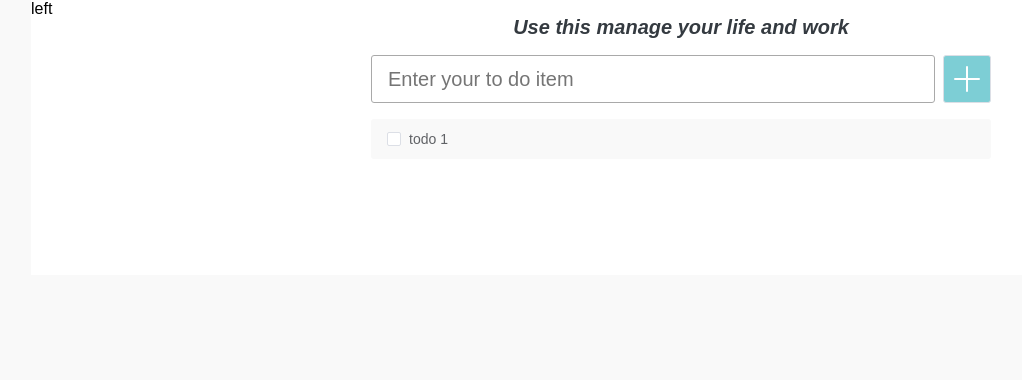
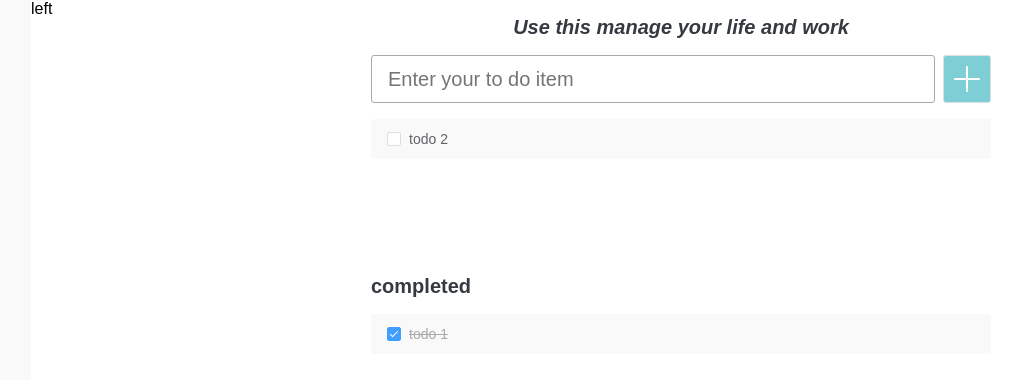
Before and after one commit to zhangMiaoLearning/vue-demo, a Vue app: page / in a window 1280 px wide. Shown: the top 380 px of the page, without its empty margins (109-1131 px from the left). Built offline with nearby package versions, Linux system fonts and the light colour scheme.

Commit message:
feat:completed list

```diff
--- a/package.json
+++ b/package.json
@@ -17,6 +17,7 @@
   "dependencies": {
     "@element-plus/icons-vue": "^2.1.0",
     "element-plus": "^2.3.5",
+    "less": "^4.1.3",
     "pinia": "^2.0.36",
     "vue": "^3.3.2",
     "vue-router": "^4.2.0"
--- a/src/App.vue
+++ b/src/App.vue
@@ -4,6 +4,7 @@
     <div class="right">
       <ListHeader @addTodoItem="addItem"/>
       <TodoList :todoList="todoList" @deleteItem="deleteItem" />
+      <CompletedList :todoList="todoList"/>
     </div>
   </div>
 </template>
@@ -20,8 +21,10 @@ const todoList = ref([
 const addItem = (newItem: string) => {
   const length = todoList.value.length
   if (newItem.trim()) {
-    todoList.value.push({ id: length + 1, name: newItem, status: true })
+    todoList.value.push({ id: length + 1, name: newItem, status: false })
   }
+  console.log(todoList.value);
+
 }
 
 const deleteItem = (id: number) => {
@@ -33,6 +36,7 @@ const deleteItem = (id: number) => {
 <style scoped>
 .content {
   width: 1000px;
+  height: 100vh;
   background-color: white;
 }
 .right {
--- a/src/components.d.ts
+++ b/src/components.d.ts
@@ -9,6 +9,8 @@ export {}
 
 declare module '@vue/runtime-core' {
   export interface GlobalComponents {
+    Completed: typeof import('./components/Completed.vue')['default']
+    CompletedList: typeof import('./components/CompletedList.vue')['default']
     ElButton: typeof import('element-plus/es')['ElButton']
     ElCheckbox: typeof import('element-plus/es')['ElCheckbox']
     ElCheckboxGroup: typeof import('element-plus/es')['ElCheckboxGroup']
--- /dev/null
+++ b/src/components/CompletedList.vue
@@ -0,0 +1,51 @@
+<template>
+    <div class="title">completed</div>
+    <div class="list">
+        <div v-for="item in props.todoList">
+          <div v-show="item.status" class="list-item">
+            <el-checkbox class="checkbox" :key="item.id" :label="item.name" v-model="item.status"/>
+          </div>
+        </div>
+    </div>
+  </template>
+  <script setup lang="ts">
+  const props = defineProps<{
+    todoList: { id: number; name: string; status: boolean }[]
+  }>()
+  </script>
+  <style scoped lang="less">
+  .title {
+    font-weight: bold;
+    font-size: 20px;
+    margin: 0 40px;
+    color: #343a40;
+  }
+  /deep/ .el-checkbox__input.is-checked + .el-checkbox__label {
+    color: #a9a9a9;
+    text-decoration: line-through;
+  }
+  .list {
+    padding: 16px 40px;
+    height: 140px;
+    overflow: auto;
+
+  }
+  .checkbox {
+    padding-left: 16px;
+  }
+  .el-checkbox__label {
+    text-overflow: ellipsis;
+    max-width: 540px;
+    overflow: hidden;
+  }
+  .list-item {
+    display: flex;
+    align-items: center;
+    justify-content: space-between;
+    background-color: #f9f9f9;
+    height: 40px;
+    margin-bottom: 8px;
+    border-radius: 3px;
+    text-overflow: ellipsis;
+  }
+  </style>
--- a/src/components/TodoList.vue
+++ b/src/components/TodoList.vue
@@ -1,27 +1,21 @@
 <template>
   <div class="list">
-    <el-checkbox-group v-model="checkList">
       <div v-for="item in props.todoList">
-        <div v-show="item.status" class="list-item">
-          <el-checkbox class="checkbox" :key="item.id" :label="item.name" />
+        <div v-show="!item.status" class="list-item">
+          <el-checkbox class="checkbox" :key="item.id" :label="item.name" v-model="item.status" />
           <Delete class="delete-icon" @click="$emit('deleteItem', item.id)" />
         </div>
       </div>
-    </el-checkbox-group>
   </div>
 </template>
 <script setup lang="ts">
 import { ref } from 'vue'
 import { Delete } from '@element-plus/icons-vue'
-const checkList = ref([])
 const props = defineProps<{
   todoList: { id: number; name: string; status: boolean }[]
 }>()
 </script>
-<style>
-.el-checkbox__input.is-checked + .el-checkbox__label {
-  color: var(--el-checkbox-text-color);
-}
+<style scoped>
 .delete-icon {
   height: 16px;
   width: 16px;
@@ -29,8 +23,10 @@ const props = defineProps<{
   display: none;
 }
 .list {
-  padding: 16px 40px;
+  margin: 16px 0;
+  padding: 0 40px;
   min-height: 140px;
+  max-height: calc(100vh - 308px);
   overflow: auto;
 }
 .checkbox {
```
Also changed, not shown: 1 other file (tests, documents, lock files or other folders).
